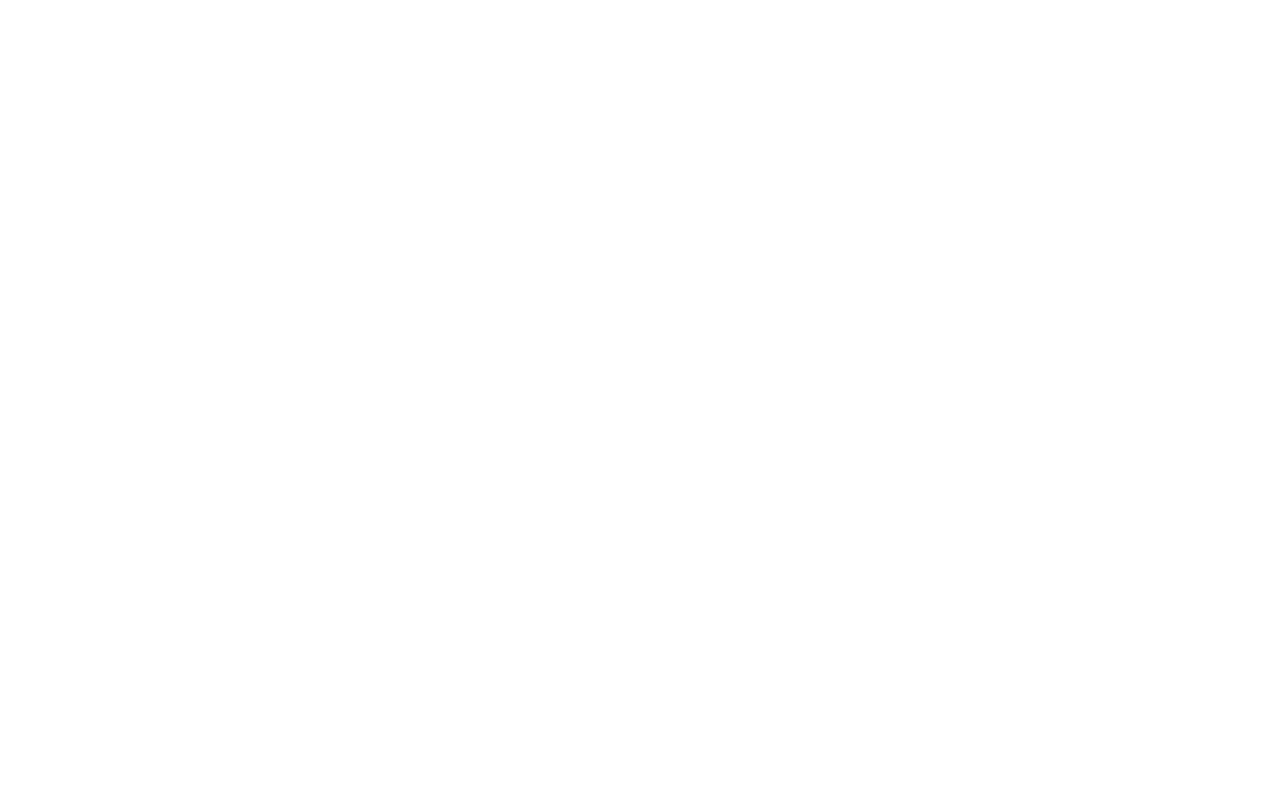
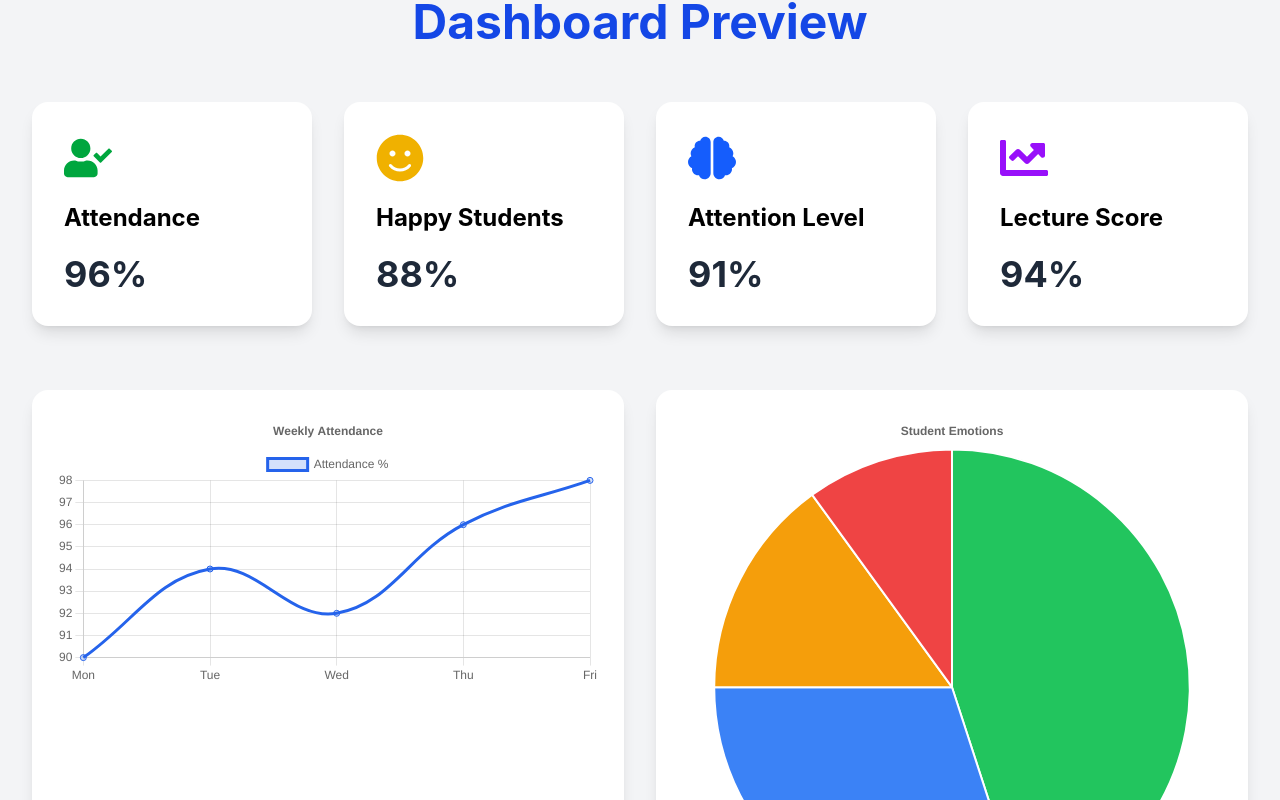
Before and after one commit to sejal-verse/Live-Facial-Emotion-Attentiveness-Monitor, a React (Vite) app in the folder ai-smart-classroom/: page / in a window 1280 px wide. Shown: the part 2780-3580 px from the top of the page. Before the commit the page ends 2682 px from the top, so only its background shows below. Built offline with nearby package versions, Linux system fonts and the light colour scheme.

Commit message:
Added dashboard preview and charts

```diff
--- a/ai-smart-classroom/src/components/DashboardPreview.jsx
+++ b/ai-smart-classroom/src/components/DashboardPreview.jsx
@@ -0,0 +1,81 @@
+import {
+  FaUserCheck,
+  FaSmile,
+  FaBrain,
+  FaChartLine,
+} from "react-icons/fa";
+
+import AttendanceChart from "./charts/AttendanceChart";
+import EmotionChart from "./charts/EmotionChart";
+
+function DashboardPreview() {
+  const cards = [
+    {
+      icon: <FaUserCheck />,
+      title: "Attendance",
+      value: "96%",
+      color: "text-green-600",
+    },
+    {
+      icon: <FaSmile />,
+      title: "Happy Students",
+      value: "88%",
+      color: "text-yellow-500",
+    },
+    {
+      icon: <FaBrain />,
+      title: "Attention Level",
+      value: "91%",
+      color: "text-blue-600",
+    },
+    {
+      icon: <FaChartLine />,
+      title: "Lecture Score",
+      value: "94%",
+      color: "text-purple-600",
+    },
+  ];
+
+  return (
+    <section className="py-24 bg-gray-100">
+      <h2 className="text-5xl font-bold text-center text-blue-700 mb-14">
+        Dashboard Preview
+      </h2>
+
+      {/* Dashboard Cards */}
+      <div className="max-w-7xl mx-auto grid md:grid-cols-4 gap-8 px-8">
+        {cards.map((card, index) => (
+          <div
+            key={index}
+            className="bg-white rounded-2xl shadow-lg p-8 hover:shadow-2xl hover:-translate-y-2 transition duration-300"
+          >
+            <div className={`text-5xl mb-5 ${card.color}`}>
+              {card.icon}
+            </div>
+
+            <h3 className="text-2xl font-bold">
+              {card.title}
+            </h3>
+
+            <p className="text-4xl font-bold text-gray-800 mt-5">
+              {card.value}
+            </p>
+          </div>
+        ))}
+      </div>
+
+      {/* Charts */}
+      <div className="max-w-7xl mx-auto grid md:grid-cols-2 gap-8 mt-16 px-8">
+        <div className="bg-white rounded-2xl shadow-lg p-6">
+          <AttendanceChart />
+        </div>
+
+        <div className="bg-white rounded-2xl shadow-lg p-6">
+          <EmotionChart />
+        </div>
+      </div>
+    </section>
+  );
+}
+
+export default DashboardPreview;
--- /dev/null
+++ b/ai-smart-classroom/src/components/charts/AttendanceChart.jsx
@@ -0,0 +1,55 @@
+import {
+  Chart as ChartJS,
+  CategoryScale,
+  LinearScale,
+  PointElement,
+  LineElement,
+  Title,
+  Tooltip,
+  Legend,
+} from "chart.js";
+
+import { Line } from "react-chartjs-2";
+
+ChartJS.register(
+  CategoryScale,
+  LinearScale,
+  PointElement,
+  LineElement,
+  Title,
+  Tooltip,
+  Legend
+);
+
+function AttendanceChart() {
+  const data = {
+    labels: ["Mon", "Tue", "Wed", "Thu", "Fri"],
+    datasets: [
+      {
+        label: "Attendance %",
+        data: [90, 94, 92, 96, 98],
+        borderColor: "#2563eb",
+        backgroundColor: "rgba(37,99,235,0.2)",
+        tension: 0.4,
+        fill: true,
+      },
+    ],
+  };
+
+  const options = {
+    responsive: true,
+    plugins: {
+      legend: {
+        position: "top",
+      },
+      title: {
+        display: true,
+        text: "Weekly Attendance",
+      },
+    },
+  };
+
+  return <Line data={data} options={options} />;
+}
+
+export default AttendanceChart;
--- /dev/null
+++ b/ai-smart-classroom/src/components/charts/EmotionChart.jsx
@@ -0,0 +1,48 @@
+import {
+  Chart as ChartJS,
+  ArcElement,
+  Tooltip,
+  Legend,
+} from "chart.js";
+
+import { Pie } from "react-chartjs-2";
+
+ChartJS.register(
+  ArcElement,
+  Tooltip,
+  Legend
+);
+
+function EmotionChart() {
+  const data = {
+    labels: ["Happy", "Neutral", "Confused", "Sad"],
+    datasets: [
+      {
+        data: [45, 30, 15, 10],
+        backgroundColor: [
+          "#22c55e",
+          "#3b82f6",
+          "#f59e0b",
+          "#ef4444",
+        ],
+      },
+    ],
+  };
+
+  const options = {
+    responsive: true,
+    plugins: {
+      legend: {
+        position: "bottom",
+      },
+      title: {
+        display: true,
+        text: "Student Emotions",
+      },
+    },
+  };
+
+  return <Pie data={data} options={options} />;
+}
+
+export default EmotionChart;
--- a/ai-smart-classroom/src/pages/Home/home.jsx
+++ b/ai-smart-classroom/src/pages/Home/home.jsx
@@ -1,6 +1,7 @@
 import Hero from "../../components/Hero";
 import Features from "../../components/Features";
 import HowItWorks from "../../components/HowItWorks";
+import DashboardPreview from "../../components/DashboardPreview";
 
 function Home() {
   return (
@@ -8,6 +9,7 @@
       <Hero />
       <Features />
       <HowItWorks />
+      <DashboardPreview />
     </>
   );
 }
```
